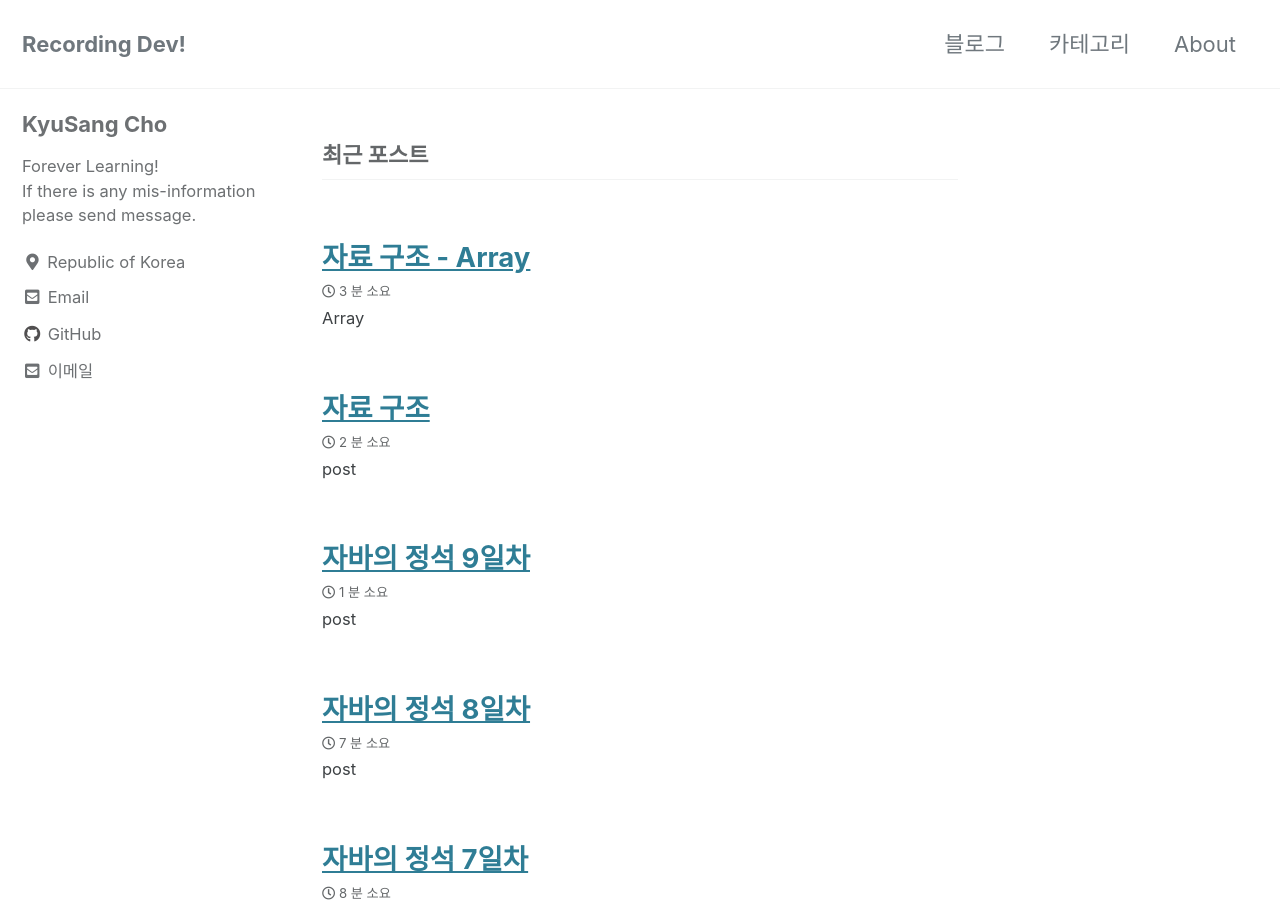
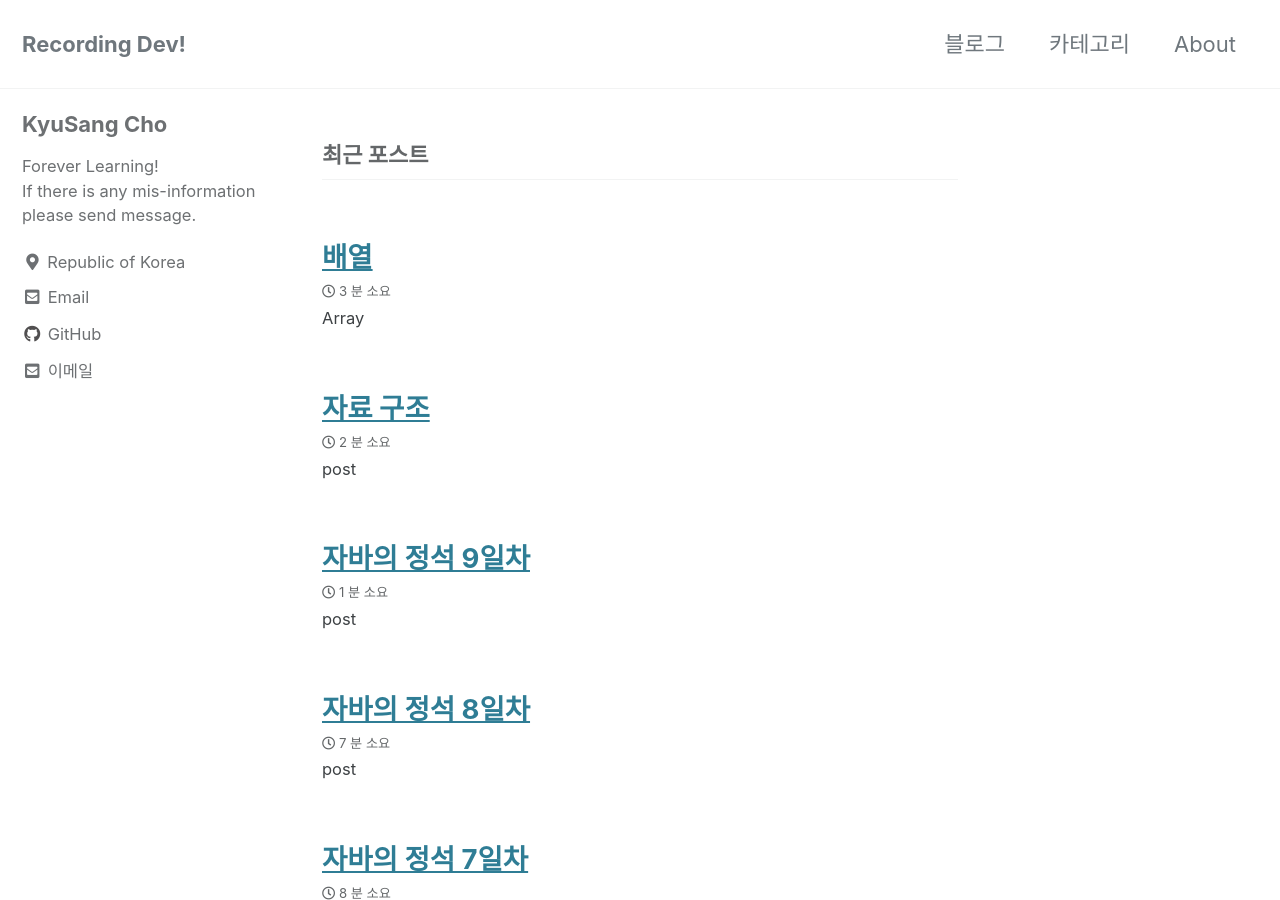
Before and after one commit to DevKS-Yet/DevKs-Yet.github.io, a Jekyll site: the page built from index.html, in a window 1280 px wide and 900 px high. Built offline with Jekyll 4.4.1, drawn with Linux system fonts in a browser that asks for light colours; cached includes are drawn as plain includes; the list of posts is cut into pages by our own code.

Commit message:
20220415

```diff
--- a/_posts/2022-04-15-71(data-structure2).md
+++ b/_posts/2022-04-15-71(data-structure2).md
@@ -1,5 +1,5 @@
 ---
-title: "자료 구조 - Array"
+title: "배열"
 excerpt: "Array"
 
 categories:
```
